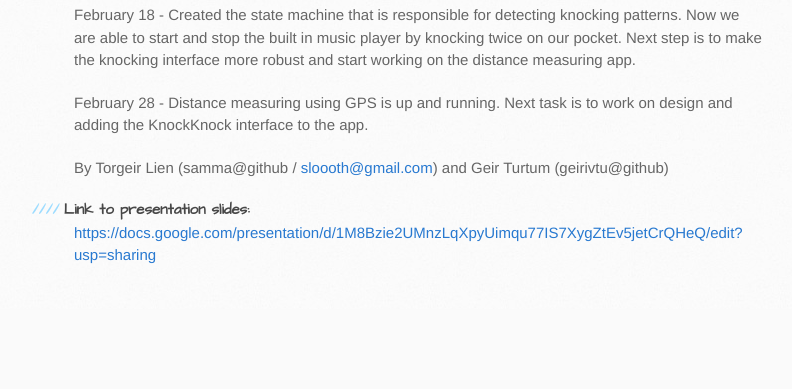
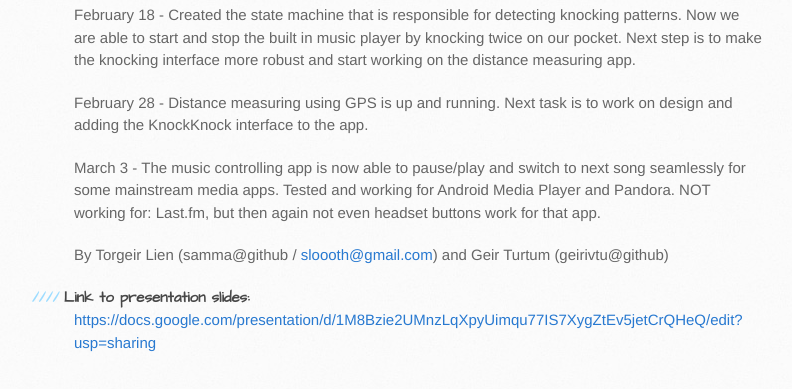
Before and after one commit to KybDP/KnockKnock, a plain HTML site: page index.html in a window 1280 px wide. Shown: the part 2262-2651 px from the top of the page, without its empty margins (96-888 px from the left). Before the commit the page ends 2571 px from the top, so only its background shows below. Drawn offline with Linux system fonts and the light colour scheme.

Commit message:
Create gh-pages branch via GitHub

```diff
--- a/index.html
+++ b/index.html
@@ -84,6 +84,8 @@
 
 <p>February 28 - Distance measuring using GPS is up and running. Next task is to work on design and adding the KnockKnock interface to the app.</p>
 
+<p>March 3 - The music controlling app is now able to pause/play and switch to next song seamlessly for some mainstream media apps. Tested and working for Android Media Player and Pandora. NOT working for: Last.fm, but then again not even headset buttons work for that app. </p>
+
 <p>By Torgeir Lien (samma@github / <a href="mailto:sloooth@gmail.com">sloooth@gmail.com</a>) and Geir Turtum (geirivtu@github)</p>
 
 <h4>Link to presentation slides:</h4>
```
Also changed, not shown: params.json (+1 -1 lines).
